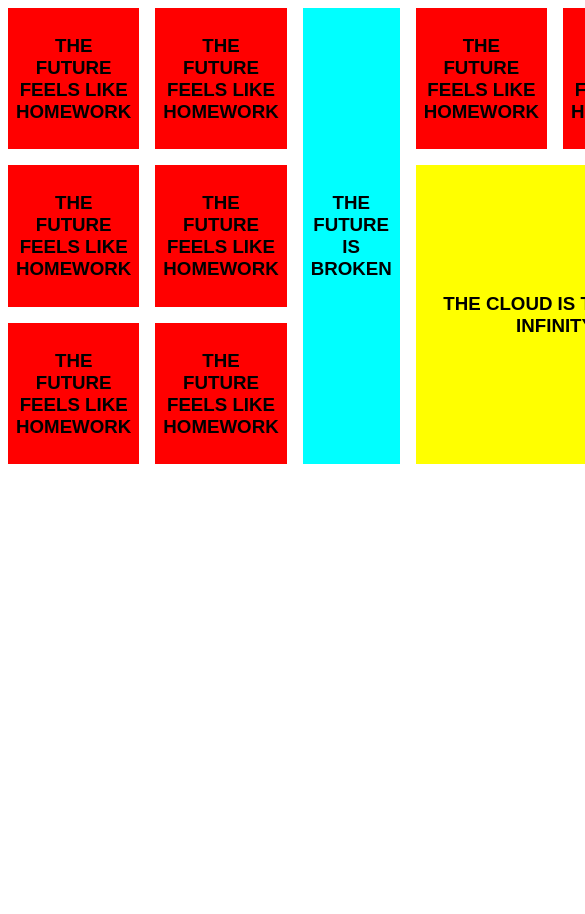
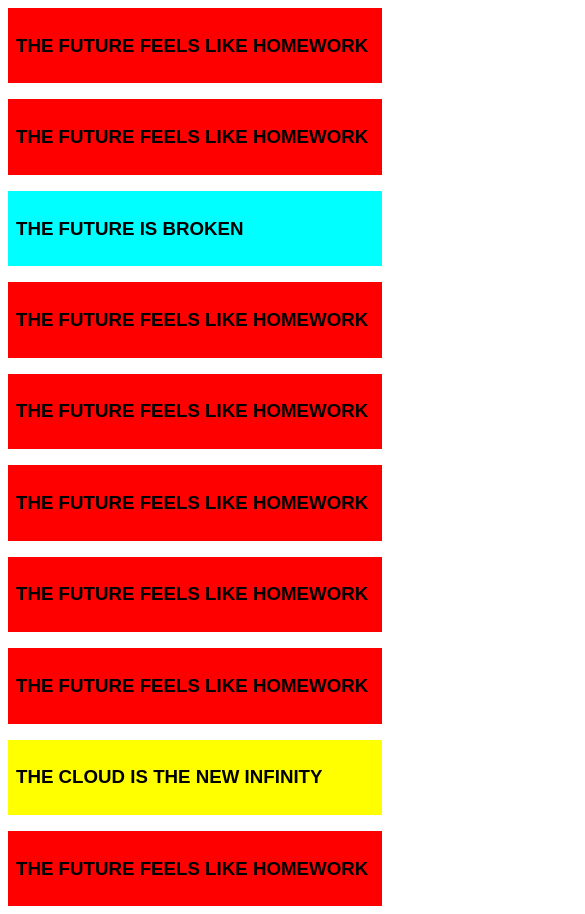
Before and after one commit to jeffasseur/2IMD-webtechadvanced-portfolio, a plain HTML site: page lab2/TheFuture/thefuture.html in a window 390 px wide. Shown: the top 914 px of the page, 585 px wide, since content can reach past the window. Before the commit the page ends 844 px from the top, so only its background shows below. Drawn offline with Linux system fonts and the light colour scheme.

Commit message:
feat: added breakpoints and styled mobile version

```diff
--- a/lab2/TheFuture/style.css
+++ b/lab2/TheFuture/style.css
@@ -3,10 +3,10 @@
 }
 
 section {
-    display: grid;
-    grid-template-columns: repeat(5, 1fr);
-    grid-template-rows: repeat(3, 1fr);
-    grid-gap: 1em;
+    display: flex;
+    flex-direction: column;
+    flex-wrap: wrap;
+    gap: 1em;
     text-align: center;
     text-transform: uppercase;
     font-family: sans-serif;
@@ -37,3 +37,15 @@ section {
     grid-column: 4/ -1;
     grid-row: 2 / -1;
 }
+
+
+
+
+@media (min-width: 800px) {
+    section {
+        display: grid;
+        grid-template-columns: repeat(5, 1fr);
+        grid-template-rows: repeat(3, 1fr);
+        grid-gap: 1em;
+    }
+}
--- a/lab2/TheFuture/thefuture.html
+++ b/lab2/TheFuture/thefuture.html
@@ -12,6 +12,14 @@
     <section>
         <div class="cube bg-red">
             <h3>The future feels like homework</h3>
+        </div>
+
+        <div class="cube bg-red">
+            <h3>The future feels like homework</h3>
+        </div>
+
+        <div class="cube bg-blue">
+            <h3>The future is broken</h3>
         </div>
 
         <div class="cube bg-red">
@@ -34,21 +42,13 @@
             <h3>The future feels like homework</h3>
         </div>
 
-        <div class="cube bg-blue">
-            <h3>The future is broken</h3>
+        <div class="cube bg-yellow">
+            <h3>The cloud is the new infinity</h3>
         </div>
 
         <div class="cube bg-red">
             <h3>The future feels like homework</h3>
         </div>
-
-        <div class="cube bg-red">
-            <h3>The future feels like homework</h3>
-        </div>
-
-        <div class="cube bg-yellow">
-            <h3>The cloud is the new infinity</h3>
-        </div>
     </section>
 </body>
 </html>
```
